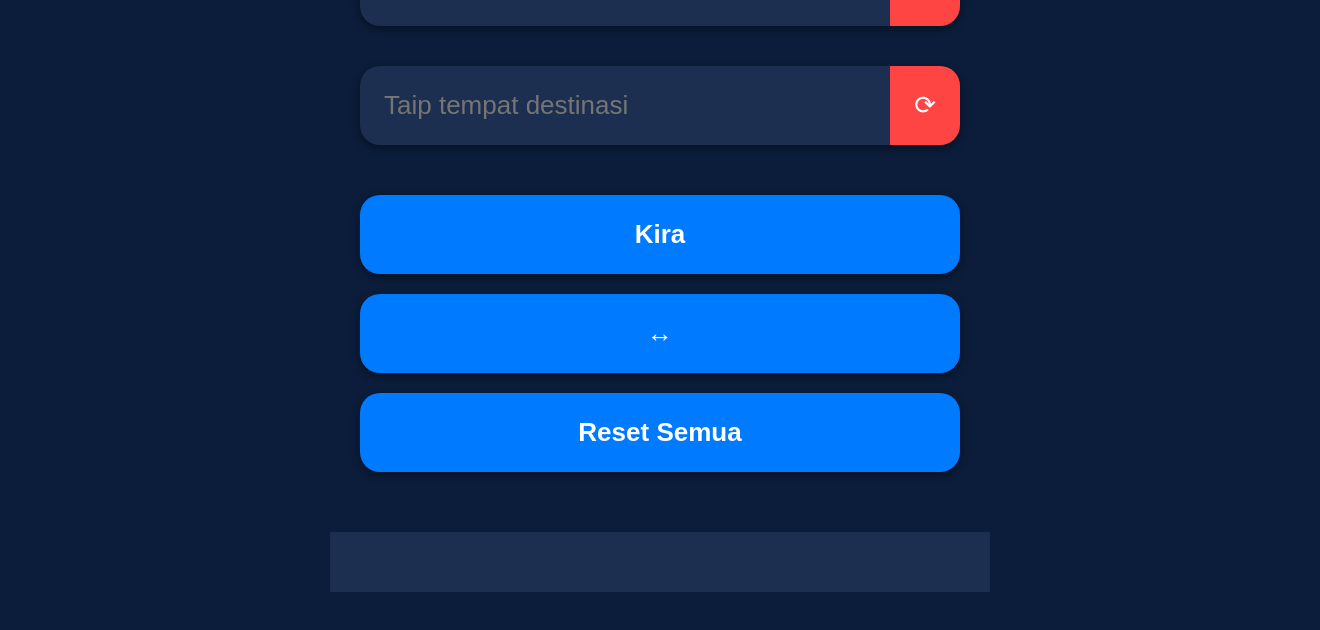
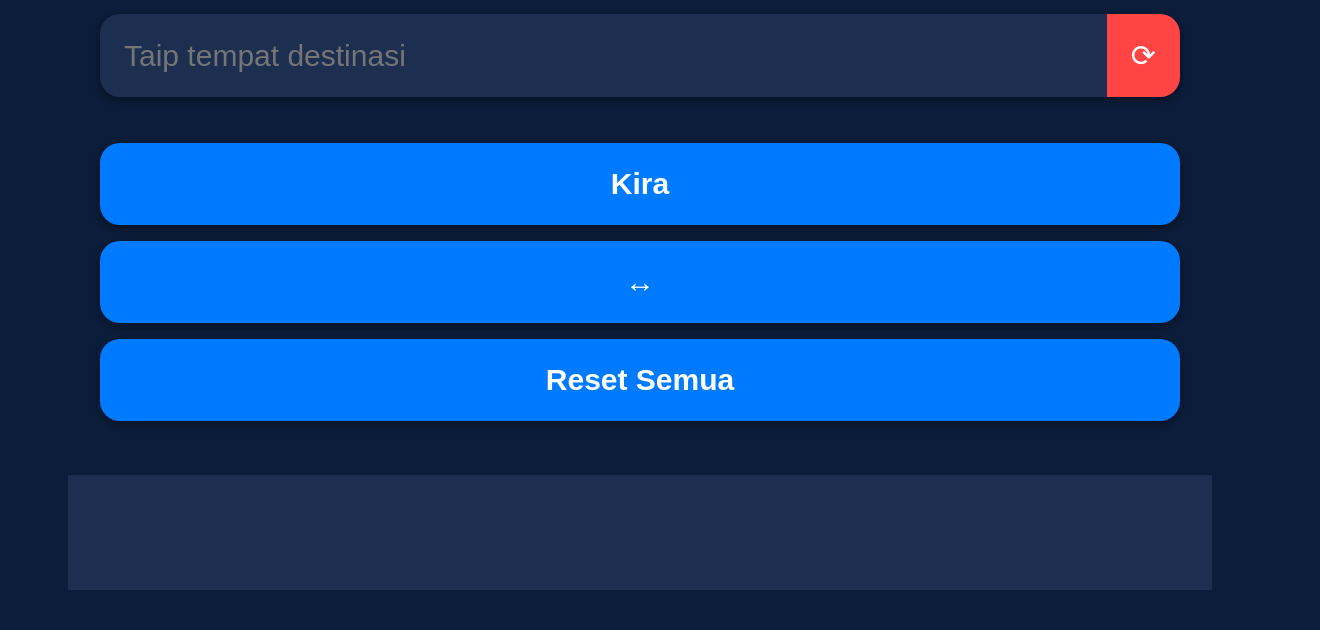
Before and after one commit to mohdrozaimi205/maps, a plain HTML site: page index.html in a window 1280 px wide. Shown: the part 210-840 px from the top of the page, 1320 px wide, since content can reach past the window. After the commit the page ends 800 px from the top, so only its background shows below. Drawn offline with Linux system fonts and the light colour scheme.

Commit message:
Update style.css

```diff
--- a/style.css
+++ b/style.css
@@ -1,18 +1,21 @@
+/* Global setup */
 html, body {
+  margin: 0;
+  padding: 0;
   width: 100vw;
   height: 100vh;
-  margin: 0;
-  padding: 0;
+  font-family: Arial, sans-serif;
   background-color: #0b1d3a;
   color: #ffffff;
-  font-family: Arial, sans-serif;
   display: flex;
   flex-direction: column;
+  align-items: center;
 }
 
+/* Heading */
 h2 {
-  margin: 40px 0 20px 0;
-  font-size: 32px;
+  font-size: clamp(28px, 4vw, 40px);
+  margin: clamp(20px, 4vh, 40px) 0 clamp(10px, 2vh, 20px);
   text-align: center;
 }
 
@@ -21,27 +24,28 @@ h2 {
   display: flex;
   align-items: center;
   width: 95%;
-  margin: 20px auto;
+  max-width: 1080px;
+  margin: clamp(10px, 2vh, 20px) auto;
   background: #1c2f50;
   border-radius: 20px;
   box-shadow: 0 3px 8px rgba(0,0,0,0.4);
 }
 .input-group input {
   flex: 1;
-  padding: 24px;
+  padding: clamp(20px, 3vh, 28px);
   border: none;
   border-radius: 20px 0 0 20px;
-  font-size: 26px;
+  font-size: clamp(22px, 3vw, 30px);
   background: transparent;
   color: #fff;
 }
 .input-group button {
-  padding: 24px;
+  padding: clamp(20px, 3vh, 28px);
   border: none;
   border-radius: 0 20px 20px 0;
   background: #ff4444;
   color: #fff;
-  font-size: 26px;
+  font-size: clamp(22px, 3vw, 30px);
   cursor: pointer;
 }
 
@@ -49,16 +53,17 @@ h2 {
 .btn-group {
   display: flex;
   flex-direction: column;
-  gap: 20px;
+  gap: clamp(12px, 2vh, 20px);
   width: 95%;
-  margin: 30px auto;
+  max-width: 1080px;
+  margin: clamp(20px, 4vh, 30px) auto;
 }
 .btn-group button {
   width: 100%;
-  padding: 24px;
+  padding: clamp(20px, 3vh, 28px);
   border-radius: 20px;
   border: none;
-  font-size: 26px;
+  font-size: clamp(22px, 3vw, 30px);
   background: #007bff;
   color: #fff;
   font-weight: bold;
@@ -66,34 +71,35 @@ h2 {
   box-shadow: 0 3px 8px rgba(0,0,0,0.4);
 }
 
-/* Suggestions */
+/* Suggestions dropdown */
 .suggestions {
   background: #1c2f50;
   border-radius: 16px;
   max-height: 300px;
   overflow-y: auto;
   width: 95%;
+  max-width: 1080px;
   margin: 0 auto;
   box-shadow: 0 3px 8px rgba(0,0,0,0.4);
   text-align: left;
 }
 .option {
-  padding: 20px;
+  padding: clamp(16px, 2.5vh, 24px);
   cursor: pointer;
   border-bottom: 1px solid #333;
-  font-size: 24px;
+  font-size: clamp(22px, 3vw, 28px);
 }
 
-/* Route box */
+/* Result box */
 #route {
   flex: 1;
   width: 100%;
-  padding: 30px;
-  margin-top: 30px;
+  max-width: 1080px;
+  padding: clamp(24px, 4vh, 36px);
+  margin-top: clamp(20px, 3vh, 30px);
   background: #1c2f50;
-  border-radius: 0;
   overflow-y: auto;
-  font-size: 28px;
+  font-size: clamp(24px, 3vw, 32px);
   text-align: center;
   line-height: 1.8;
 }
@@ -101,13 +107,13 @@ h2 {
 #route b {
   display: inline-block;
   margin-right: 8px;
-  font-size: 30px;
+  font-size: clamp(26px, 3.5vw, 34px);
 }
 
 .step {
-  margin: 20px 0;
-  font-size: 26px;
-  padding: 20px;
+  margin: clamp(16px, 3vh, 24px) 0;
+  font-size: clamp(22px, 3vw, 28px);
+  padding: clamp(16px, 2.5vh, 24px);
   background: #2a3f66;
   border-radius: 14px;
   box-shadow: 0 2px 6px rgba(0,0,0,0.4);
@@ -118,35 +124,6 @@ h2 {
 summary {
   cursor: pointer;
   font-weight: bold;
-  font-size: 28px;
-  margin-top: 20px;
+  font-size: clamp(24px, 3vw, 30px);
+  margin-top: clamp(16px, 2.5vh, 24px);
 }
-
-/* ✅ Responsive desktop version */
-@media (min-width: 1024px) {
-  html, body {
-    width: 100%;
-    height: 100%;
-    padding: 20px;
-    align-items: center;
-  }
-
-  .input-group,
-  .btn-group,
-  .suggestions,
-  #route {
-    max-width: 600px;
-    margin-left: auto;
-    margin-right: auto;
-  }
-
-  #route {
-    text-align: left;
-    font-size: 24px;
-  }
-
-  .step {
-    font-size: 22px;
-    text-align: left;
-  }
-}
```
